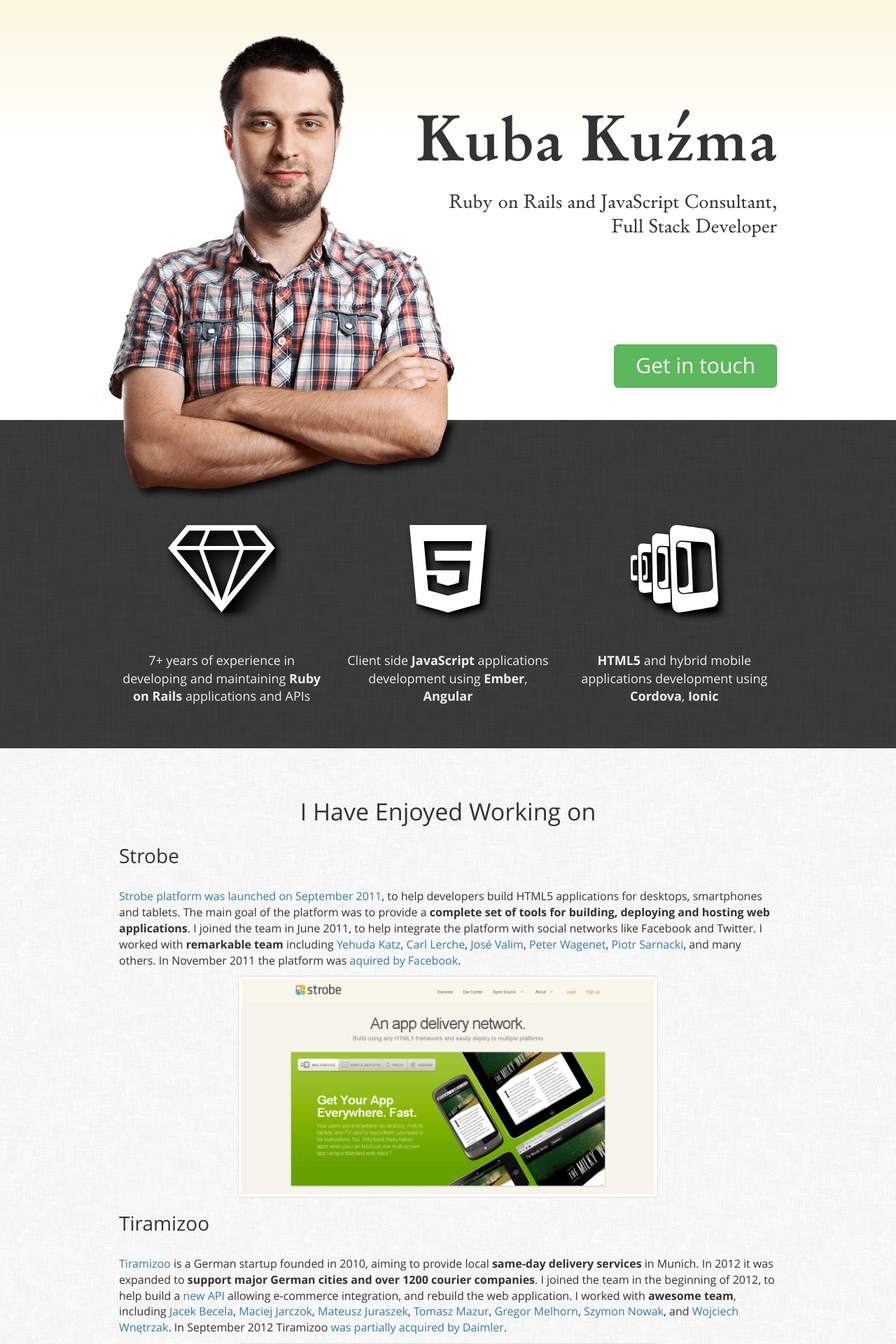
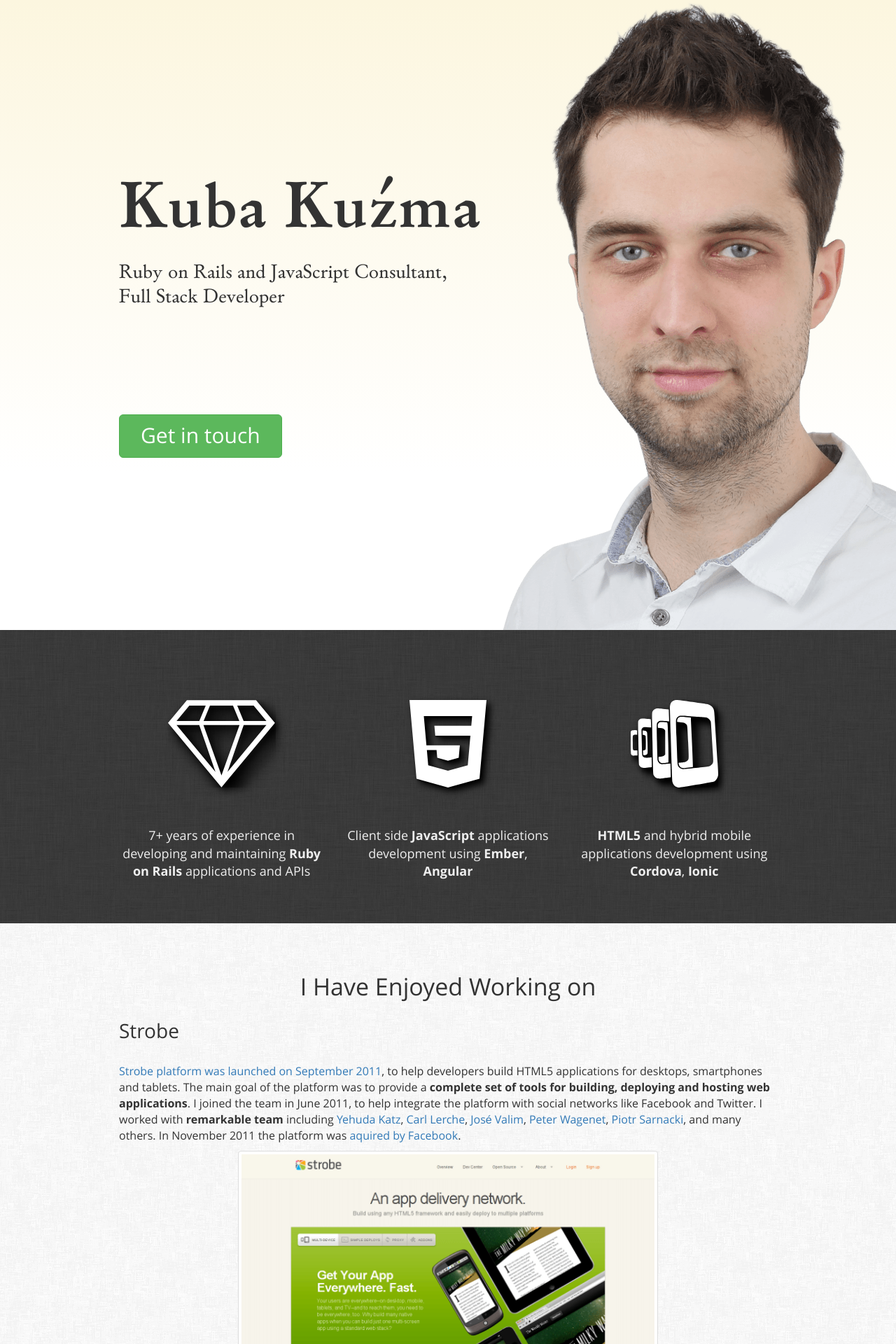
Before and after one commit to qoobaa/qoobaa.github.io, a Jekyll site: the page built from index.html, in a window 1280 px wide. Shown: the top 1920 px of the page at 70% size. Built offline with Jekyll 4.4.1, drawn with Linux system fonts in a browser that asks for light colours.

Commit message:
changed cover

```diff
--- a/css/main.scss
+++ b/css/main.scss
@@ -28,29 +28,26 @@
 }
 
 #cover {
-    background-image: linear-gradient(to bottom, #FCF6DF 0%, #FFFFFF 30%);
+    background-image: url("/i/cover.png"), linear-gradient(to bottom, #FCF6DF 0%, #FFFFFF 75%);
+    background-position: 75% 50%;
+    background-size: cover;
     padding: 0;
     overflow: hidden;
-    margin-bottom: -120px;
-
-    .container {
-        position: relative;
-        height: 720px;
-    }
+    width: 100%;
+    height: 100%;
 
     .title {
-        text-align: right;
-        padding: 125px 0;
+        padding: 220px 0;
     }
 
     h1 {
         font: bold 10rem Alfios;
-        margin-bottom: 10px;
+        margin-bottom: 15px;
     }
 
     h2 {
         font: normal 3rem Alfios;
-        margin-top: 10px;
+        margin-top: 15px;
     }
 
     a {
@@ -59,37 +56,27 @@
         margin-top: 120px;
     }
 
-    img {
-        position: absolute;
-        bottom: 0;
-        left: 0;
-    }
-
-    @media (max-width: $screen-md-max) {
-        .container {
-            text-align: center;
-            height: auto;
+    @media (max-width: $screen-sm-max) {
+        .title {
+            width: 50%;
         }
 
-        .title {
-            margin-bottom: 620px;
-            text-align: center;
+        h1 {
+            font-size: 7rem;
+        }
+
+        h2 {
+            font-size: 2rem;
         }
 
         a {
-            margin-top: 50px;
-        }
-
-        img {
-            left: 50%;
-            margin-left: -253px;
+            font-size: 2rem;
+            margin-top: 0px;
         }
     }
-
 }
 
 #marketing {
-    padding-top: 100px;
     background: url(/i/bg/low_contrast_linen.png);
     background-color: $gray-dark;
     color: $gray-lighter;
--- a/index.html
+++ b/index.html
@@ -10,8 +10,6 @@
 
       <a href="#contact" class="btn btn-success btn-lg">Get in touch</a>
     </div>
-
-    <img src="/i/kubakuzma.png" alt="Kuba Kuźma">
   </div>
 </section>
 
```
Also changed, not shown: i/avatar.jpg, i/cover.png (added), i/kubakuzma.png (deleted).
